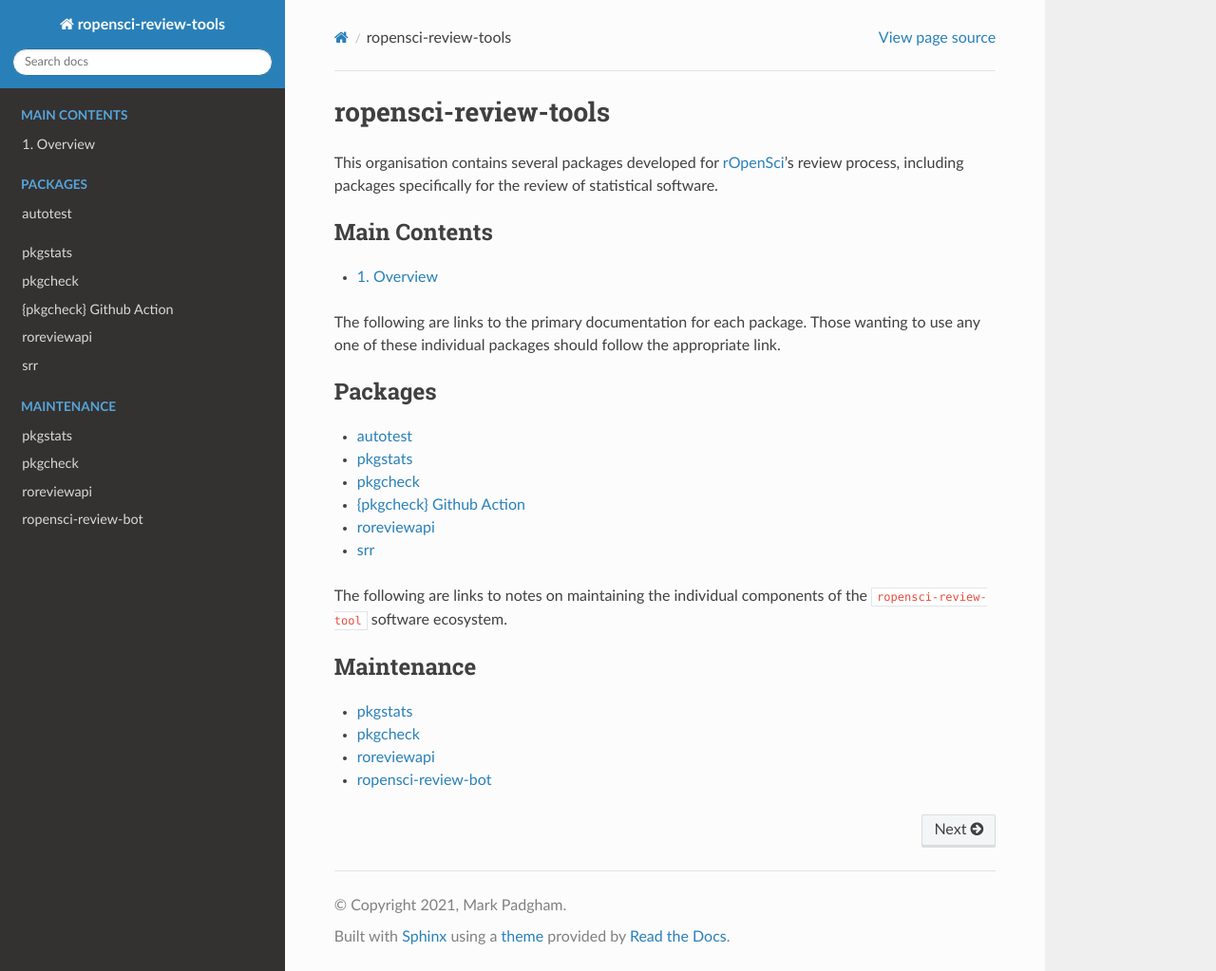
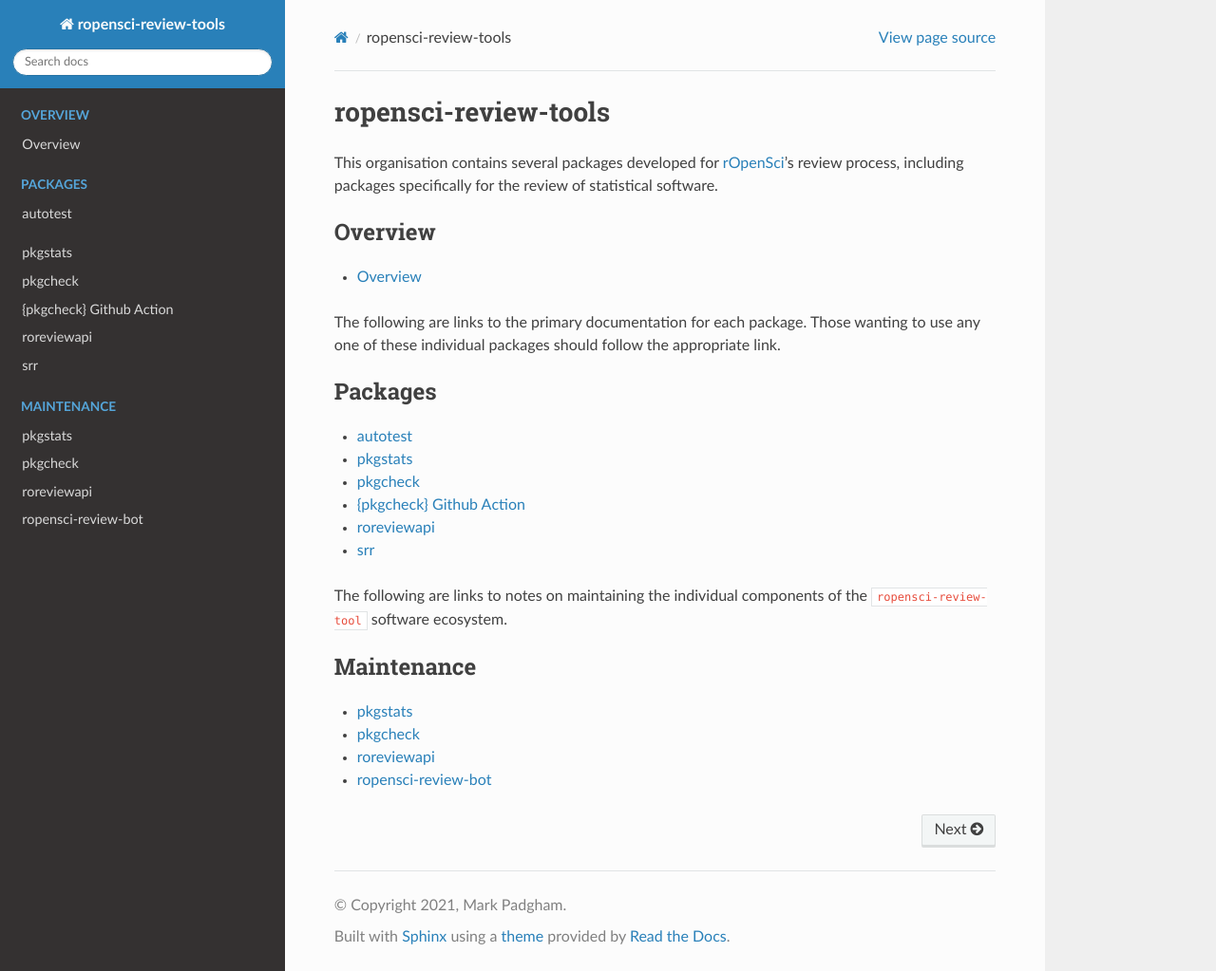
Before and after one commit to ropensci-review-tools/ropensci-review-tools, a Sphinx documentation site: the page built from docs/index.rst, in a window 1280 px wide and 1023 px high. Shown: the whole window at 95% size. Built offline with Sphinx 7.4.7 and the Read the Docs theme 2.0.0, drawn with Linux system fonts in a browser that asks for light colours; pages that are not in the unit, such as notebooks, are missing from menus.

Commit message:
improve overview in index.rst

```diff
--- a/docs/index.rst
+++ b/docs/index.rst
@@ -13,8 +13,7 @@
 
 .. toctree::
    :maxdepth: 1
-   :caption: Main Contents
-   :numbered:
+   :caption: Overview
 
    overview
 
```
